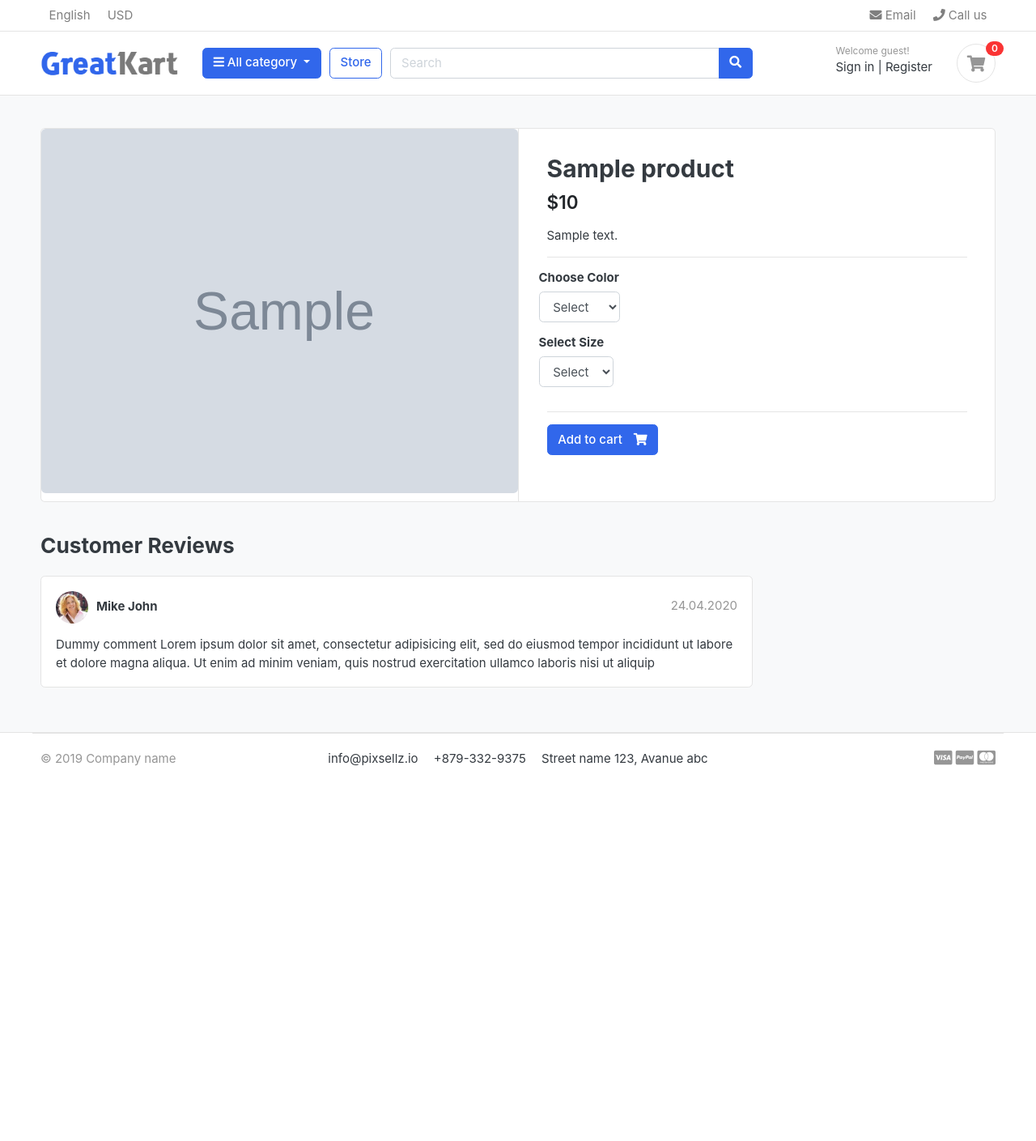
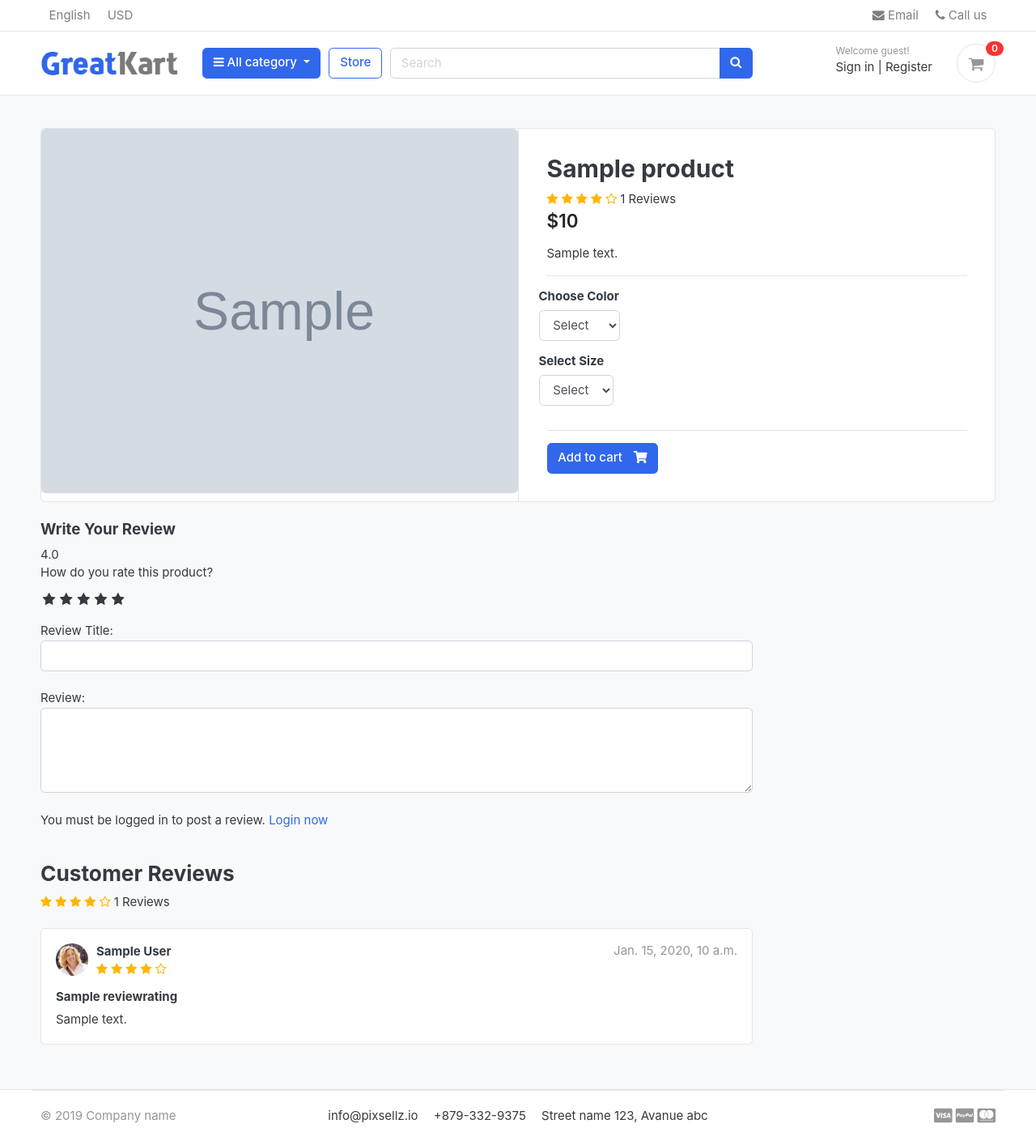
Before and after one commit to Bindusharma19/greatkart-django, a Django app: a page that uses templates/base.html in a window 1280 px wide. Shown: the whole page at 81% size. Before the commit the page ends 946 px from the top, so only its background shows below. Run offline with Django 3.2, Linux system fonts and the light colour scheme; tables that the repository leaves empty hold one stand-in row (values such as "Sample post"); grey boxes marked "Sample" are stand-in pictures; some libraries are stand-ins or nearby versions; some web fonts are replaced.

Commit message:
review and rating system

```diff
--- a/accounts/models.py
+++ b/accounts/models.py
@@ -58,6 +58,9 @@ class Account(AbstractBaseUser):
 
     objects = MyAccountManager()
 
+    def full_name(self):
+        return f'{self.first_name} {self.last_name}'
+
     def __str__(self):
         return self.email
 
--- /dev/null
+++ b/greatkart/static/css/custom.css
@@ -0,0 +1,47 @@
+/* Hide radio buttons */
+.rate > input{
+    display: none;
+}
+
+.rate{
+    display: inline-block;;
+    border: 0;
+}
+
+.rate > label{
+    float:right;
+}
+
+/* Showing the stars */
+.rate > label:before{
+    display: inline-block;
+    font-size: 1.1rem;
+    font-family: FontAwesome;
+    content: "\f005";
+    margin: 0;
+    padding: 0.3rem .2rem;
+    cursor: pointer;
+
+}
+
+/* half star */
+.rate .half:before{
+    content: "\f089";
+    position: absolute;
+    padding-right: 0;
+}
+
+/* click and hover */
+input:checked ~ label, label:hover ~ label{
+    color : #ffb503;
+}
+
+/* hover highlight difference btw checked and non */
+input:checked + label:hover, input:checked ~ label:hover,inpur:checked ~ label:hover ~ label,
+label:hover ~ input:checked ~ label{
+    color: #cc9000;
+}
+
+.ratingstar i{
+    color : #ffb503 !important;
+}
--- a/store/admin.py
+++ b/store/admin.py
@@ -1,5 +1,5 @@
 from django.contrib import admin
-from .models import Product, Variation
+from .models import Product, Variation, ReviewRating
 
 # Register your models here.
 class AdminProduct(admin.ModelAdmin):
@@ -13,3 +13,4 @@ class AdminVariation(admin.ModelAdmin):
 
 admin.site.register(Product,AdminProduct)
 admin.site.register(Variation,AdminVariation)
+admin.site.register(ReviewRating)
--- a/store/urls.py
+++ b/store/urls.py
@@ -5,5 +5,6 @@ urlpatterns = [
     path('', views.store, name='store'),
     path('category/<slug:category_slug>/', views.store, name='products_by_category'),
     path('category/<slug:category_slug>/<slug:product_slug>/', views.product_detail, name='product_detail'),
-    path('search/', views.search, name='search')
+    path('search/', views.search, name='search'),
+    path('submit_review/<int:product_id>/', views.submit_review, name='submit_review'),
 ]
--- a/store/views.py
+++ b/store/views.py
@@ -1,5 +1,6 @@
-from django.shortcuts import render, get_object_or_404
-from .models import Product
+from django.shortcuts import render, get_object_or_404, redirect
+from .models import Product, ReviewRating
+from orders.models import OrderProduct
 from category.models import Category
 from django.db.models import Q
 
@@ -8,6 +9,8 @@ from carts.views import _cart_id
 from django.core.paginator import EmptyPage, PageNotAnInteger, Paginator
 
 from django.http import HttpResponse
+from django.contrib import messages
+from .forms import ReviewForm
 
 # Create your views here.
 def store(request, category_slug=None):
@@ -41,9 +44,22 @@ def product_detail(request, category_slug, product_slug):
     except Exception as e:
         raise e
 
+    if request.user.is_authenticated:
+        try:
+            orderproduct = OrderProduct.objects.filter(user=request.user, product_id=single_product.id)
+        except OrderProduct.DoesNotExist:
+            orderproduct = None
+    else:
+        orderproduct = None
+
+    #Get the Reviews
+    reviews = ReviewRating.objects.filter(product_id=single_product.id, status=True)
+
     context = {
         'single_product': single_product,
-        'in_cart'       : in_cart
+        'in_cart'       : in_cart,
+        'orderproduct'  : orderproduct,
+        'reviews'       : reviews
     }
     return render(request, 'store/product_detail.html', context)
 
@@ -59,3 +75,26 @@ def search(request):
         'product_count': product_count
     }
     return render(request, 'store/store.html', context)
+
+def submit_review(request, product_id):
+    url = request.META.get('HTTP_REFERER')
+    if request.method == 'POST':
+        try:
+            reviews = ReviewRating.objects.get(user__id=request.user.id, product__id=product_id)
+            form = ReviewForm(request.POST, instance=reviews)
+            form.save()
+            messages.success(request, "Thank you! Your review has been updated.")
+            return redirect(url)
+        except ReviewRating.DoesNotExist:
+            form = ReviewForm(request.POST)
+            if form.is_valid():
+                data = ReviewRating()
+                data.subject = form.cleaned_data['subject']
+                data.rating = form.cleaned_data['rating']
+                data.review = form.cleaned_data['review']
+                data.ip = request.META.get('REMOTE_ADDR')
+                data.product_id = product_id
+                data.user_id = request.user.id
+                data.save()
+                messages.success(request, "Thank you! Your review has been submitted.")
+                return redirect(url)
--- a/templates/base.html
+++ b/templates/base.html
@@ -24,6 +24,9 @@
 <!-- custom style -->
 <link href="{% static 'css/ui.css' %}" rel="stylesheet" type="text/css"/>
 <link href="{% static 'css/responsive.css' %}" rel="stylesheet" media="only screen and (max-width: 1200px)" />
+
+<link href="{% static 'css/custom.css' %}" rel="stylesheet" type="text/css"/>
+<link rel="stylesheet" href="https://cdnjs.cloudflare.com/ajax/libs/font-awesome/4.7.0/css/font-awesome.min.css">
 
 <!-- custom javascript -->
 <script src="{% static 'js/script.js' %}" type="text/javascript"></script>
--- a/templates/store/product_detail.html
+++ b/templates/store/product_detail.html
@@ -24,6 +24,16 @@
                 <article class="content-body">
 
                 <h2 class="title">{{ single_product.product_name }}</h2>
+                <div class="ratingstar">
+                    <span>
+                        <i class="fa fa-star{% if single_product.averageReview < 0.5 %}-o{% elif single_product.averageReview >= 0.5 and single_product.averageReview < 1  %}-half-o {% endif %}" aria-hidden="true"></i>
+                        <i class="fa fa-star{% if single_product.averageReview < 1.5 %}-o{% elif single_product.averageReview >= 1.5 and single_product.averageReview < 2  %}-half-o {% endif %}" aria-hidden="true"></i>
+                        <i class="fa fa-star{% if single_product.averageReview < 2.5 %}-o{% elif single_product.averageReview >= 2.5 and single_product.averageReview < 3 %}-half-o {% endif %}" aria-hidden="true"></i>
+                        <i class="fa fa-star{% if single_product.averageReview < 3.5 %}-o{% elif single_product.averageReview >= 3.5 and single_product.averageReview < 4 %}-half-o {% endif %}" aria-hidden="true"></i>
+                        <i class="fa fa-star{% if single_product.averageReview < 4.5 %}-o{% elif single_product.averageReview >= 4.5 and single_product.averageReview < 5  %}-half-o {% endif %}" aria-hidden="true"></i>
+                    <span>{{single_product.countReview}} Reviews</span>
+                    </span>
+                </div>
 
                 <div class="mb-3">
                     <var class="price h4">${{ single_product.price }}</var>
@@ -72,30 +82,96 @@
     <br>
 
     <div class="row">
-                <div class="col-md-9">
+        <div class="col-md-9">
 
+
+
+
+
+        <form action="{% url 'submit_review' single_product.id %}" method="POST">
+            {% csrf_token %}
+
+            <h5>Write Your Review</h5>
+            {{single_product.averageReview}}
+            <div>
+               <!-- Rating Stars  -->
+               <label>How do you rate this product?</label>
+                <br>
+               <div class="rate">
+                <input type="radio" name="rating" value="5" id="rating10" /><label for="rating10" title="5"></label>
+                <input type="radio" name="rating" value="4.5" id="rating9" /><label for="rating9" title="4.5" class="half"></label>
+                <input type="radio" name="rading" value="4" id="rating8" /><label for="rating8" title="4"></label>
+                <input type="radio" name="rating" value="3.5" id="rating7" /><label for="rating7" title="3.5" class="half"></label>
+                <input type="radio" name="rating" value="3" id="rating6" /><label for="rating6" title="3"></label>
+                <input type="radio" name="rating" value="2.5" id="rating5" /><label for="rating5" title="2.5" class="half"></label>
+                <input type="radio" name="rating" value="2" id="rating4" /><label for="rating4" title="2"></label>
+                <input type="radio" name="rating" value="1.5" id="rating3" /><label for="rating3" title="1.5" class="half"></label>
+                <input type="radio" name="rating" value="1" id="rating2" /><label for="rating2" title="1"></label>
+                <input type="radio" name="rating" value="0.5" id="rating1" /><label for="rating1" title="0.5" class="half"></label>
+
+               </div>
+                <br>
+               Review Title:
+               <input type="text" name="subject" class="form-control">
+               <br>
+               Review:
+               <textarea name="review" rows="4" class="form-control"></textarea>
+               <br>
+               {% if user.is_authenticated %}
+                {% if orderproduct %}
+                    <input type="submit" class="btn btn-primary" value="Submit Review">
+                {% else %}
+                    <p>You must purchase this product</span></p>
+                {% endif %}
+               {% else %}
+               <p>You must be logged in to post a review. <span><a href="{% url 'login' %}">Login now</a></span></p>
+               {% endif %}
+            </div>
+        {% include 'includes/alerts.html' %}
+        </form>
+        <br>
         <header class="section-heading">
-            <h3>Customer Reviews </h3>
-
+            <h3>Customer Reviews</h3>
+            <div class="ratingstar">
+                <span>
+                    <i class="fa fa-star{% if single_product.averageReview < 0.5 %}-o{% elif single_product.averageReview >= 0.5 and single_product.averageReview < 1  %}-half-o {% endif %}" aria-hidden="true"></i>
+                    <i class="fa fa-star{% if single_product.averageReview < 1.5 %}-o{% elif single_product.averageReview >= 1.5 and single_product.averageReview < 2  %}-half-o {% endif %}" aria-hidden="true"></i>
+                    <i class="fa fa-star{% if single_product.averageReview < 2.5 %}-o{% elif single_product.averageReview >= 2.5 and single_product.averageReview < 3 %}-half-o {% endif %}" aria-hidden="true"></i>
+                    <i class="fa fa-star{% if single_product.averageReview < 3.5 %}-o{% elif single_product.averageReview >= 3.5 and single_product.averageReview < 4 %}-half-o {% endif %}" aria-hidden="true"></i>
+                    <i class="fa fa-star{% if single_product.averageReview < 4.5 %}-o{% elif single_product.averageReview >= 4.5 and single_product.averageReview < 5  %}-half-o {% endif %}" aria-hidden="true"></i>
+                <span>{{single_product.countReview}} Reviews</span>
+                </span>
+            </div>
         </header>
 
+{% for review in reviews %}
         <article class="box mb-3">
             <div class="icontext w-100">
                 <img src="{% static './images/avatars/avatar1.jpg' %}" class="img-xs icon rounded-circle">
                 <div class="text">
-                    <span class="date text-muted float-md-right">24.04.2020 </span>
-                    <h6 class="mb-1">Mike John </h6>
+                    <span class="date text-muted float-md-right">{{review.updated_at}}</span>
+                    <h6 class="mb-1">{{review.user.full_name}}</h6>
+                    <div class="ratingstar">
+                        <span>
+                            <i class="fa fa-star{% if review.rating == 0.5 %}-half-o{% elif review.rating < 1 %}-o {% endif %}" aria-hidden="true"></i>
+                            <i class="fa fa-star{% if review.rating == 1.5 %}-half-o{% elif review.rating < 2 %}-o {% endif %}" aria-hidden="true"></i>
+                            <i class="fa fa-star{% if review.rating == 2.5 %}-half-o{% elif review.rating < 3 %}-o {% endif %}" aria-hidden="true"></i>
+                            <i class="fa fa-star{% if review.rating == 3.5 %}-half-o{% elif review.rating < 4 %}-o {% endif %}" aria-hidden="true"></i>
+                            <i class="fa fa-star{% if review.rating == 4.5 %}-half-o{% elif review.rating < 5 %}-o {% endif %}" aria-hidden="true"></i>
+                        </span>
+                    </div>
 
                 </div>
             </div> <!-- icontext.// -->
             <div class="mt-3">
+                <h6>{{review.subject}}</h6>
                 <p>
-                    Dummy comment Lorem ipsum dolor sit amet, consectetur adipisicing elit, sed do eiusmod
-                    tempor incididunt ut labore et dolore magna aliqua. Ut enim ad minim veniam,
-                    quis nostrud exercitation ullamco laboris nisi ut aliquip
+                    {{review.review}}
                 </p>
             </div>
         </article>
+{% endfor %}
+
 
 
 
```
Also changed, not shown: store/forms.py (added, +7 -0 lines), store/models.py (+30 -0 lines), store/migrations/0003_reviewrating.py (added).
